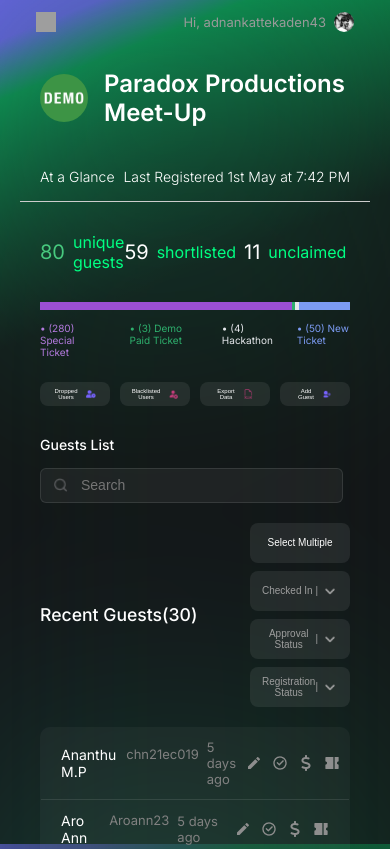
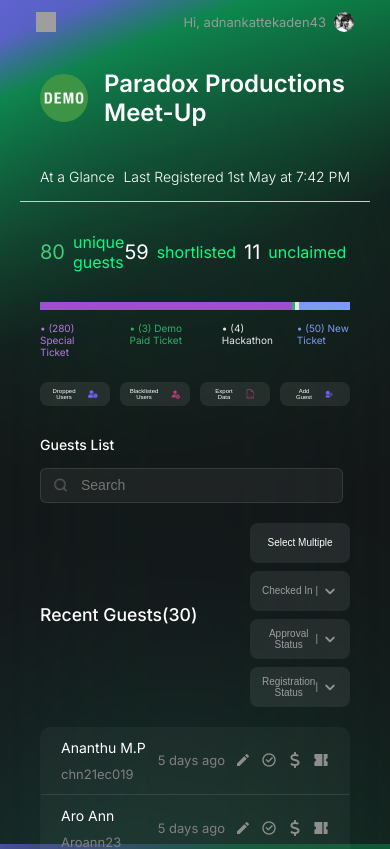
Before and after one commit to typshi-aswin/mellowship, a React (Vite) app: page / in a window 390 px wide. Shown: the top 849 px of the page. Built offline with nearby package versions, Linux system fonts and the light colour scheme; grey boxes are pictures that could not be loaded.

Commit message:
Updated styles in app.css

```diff
--- a/src/App.css
+++ b/src/App.css
@@ -299,7 +299,7 @@ background: linear-gradient(158deg,rgba(118, 98, 252, 1) 4%, rgba(10, 161, 85, 1
   display: flex;
   align-items: center;
   justify-content: center;
-  gap: 8px;
+  gap: 12px;
   background-color: rgba(255, 255, 255, 0.08);
   border: none;
   padding: 12px 20px;
@@ -308,7 +308,7 @@ background: linear-gradient(158deg,rgba(118, 98, 252, 1) 4%, rgba(10, 161, 85, 1
   font-weight: 500;
   border-radius: 8px;
   cursor: pointer;
-  width: 285px;
+  width: 270px;
 }
 
 .action-btn img {
@@ -613,4 +613,9 @@ background: linear-gradient(158deg,rgba(118, 98, 252, 1) 4%, rgba(10, 161, 85, 1
     height:40px;
     font-size: 10px;;
   }
+  .container-11 .left {
+    display: flex;
+    flex-direction: column;
+    gap: 10px;
+  }
 }
```
